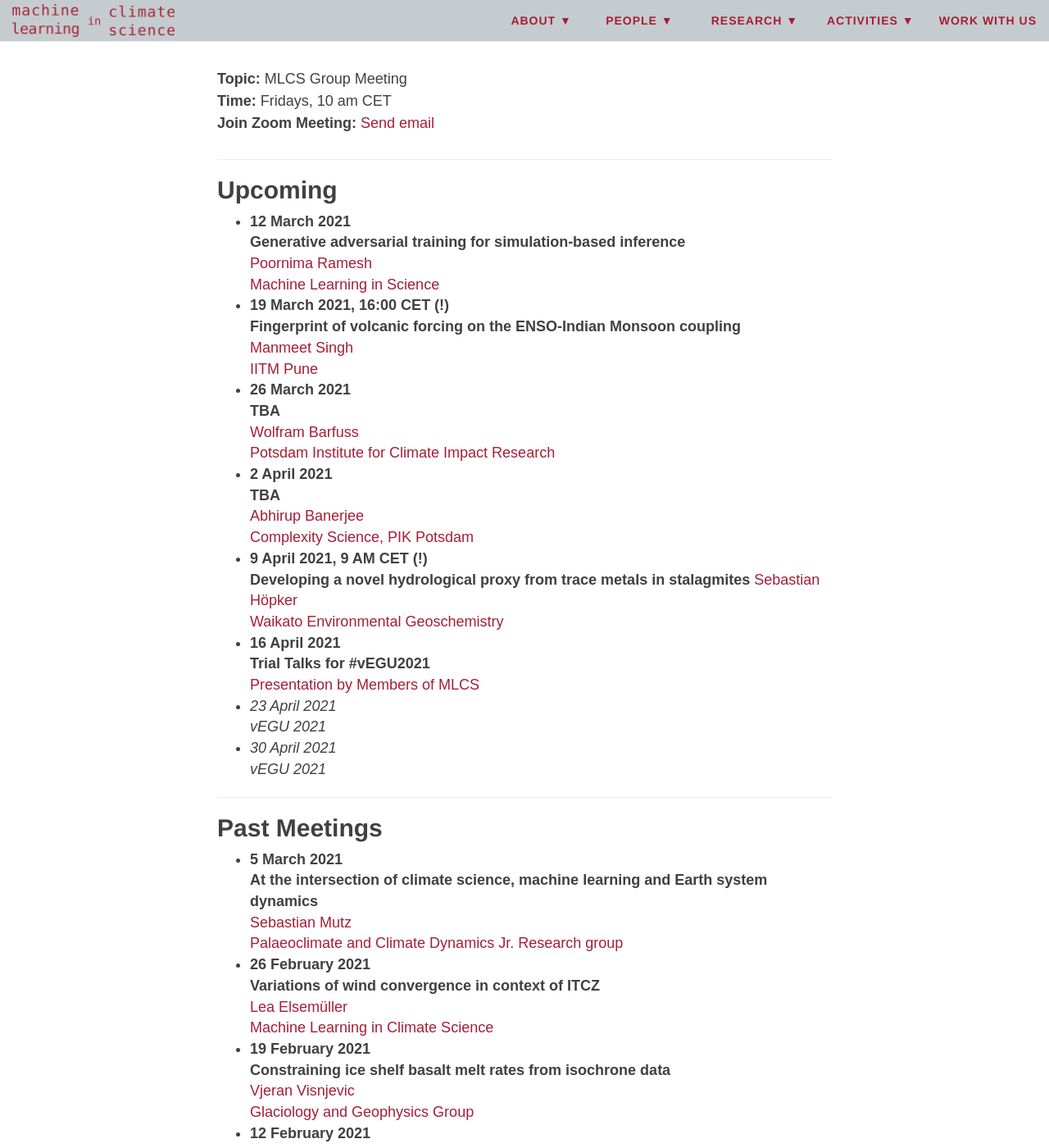
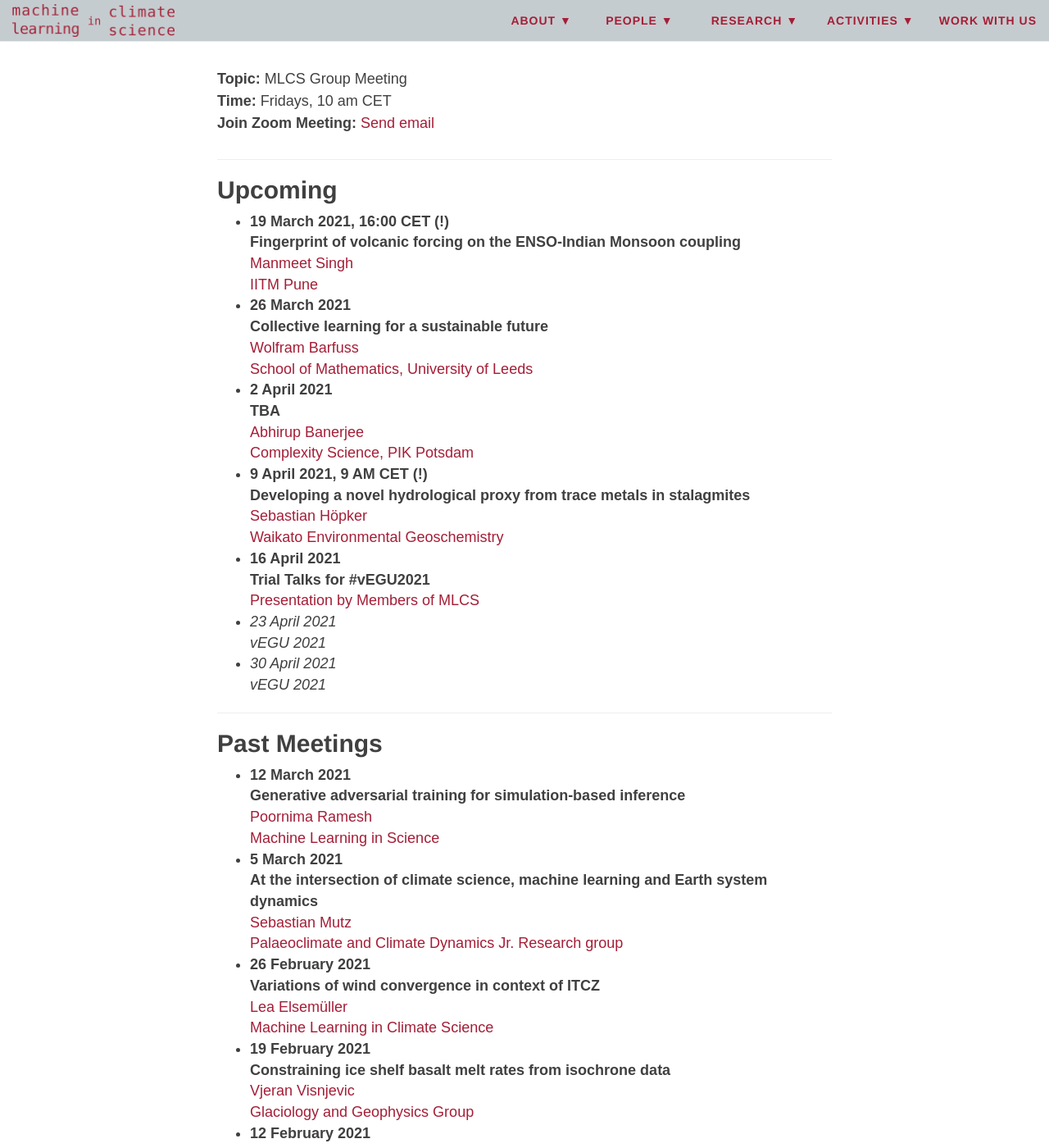
Before and after one commit to mlcs/mlcs.github.io, a Jekyll site: the page built from activities/group-meetings.md, in a window 1280 px wide and 1400 px high, scrolled down 748 px. Shown: the whole window at 82% size. Built offline with Jekyll 4.4.1, drawn with Linux system fonts in a browser that asks for light colours; nearby versions of some CDN libraries.

Commit message:
archive Poornima's talk; Add title for Wolfram's talk

```diff
--- a/activities/group-meetings.md
+++ b/activities/group-meetings.md
@@ -24,19 +24,14 @@ meetings are entirely on Zoom.
 
 ## Upcoming
 
-+ **12 March 2021**
-**Generative adversarial training for simulation-based inference**
-[Poornima Ramesh]()
-[Machine Learning in
-Science](https://uni-tuebingen.de/en/fakultaeten/mathematisch-naturwissenschaftliche-fakultaet/fachbereiche/informatik/lehrstuehle/machine-learning-in-science/start/)
 + **19 March 2021, 16:00 CET (!)**
 **Fingerprint of volcanic forcing on the ENSO-Indian Monsoon coupling**
 [Manmeet Singh](https://www.tropmet.res.in/119-Manmeet%20%20Singh-scientist_detail)
 [IITM Pune](https://www.tropmet.res.in/index.php)
 + **26 March 2021**
-**TBA**
-[Wolfram Barfuss](https://www.pik-potsdam.de/members/barfuss)
-[Potsdam Institute for Climate Impact Research](https://www.pik-potsdam.de/)
+**Collective learning for a sustainable future**
+[Wolfram Barfuss](https://wbarfuss.github.io/)
+[School of Mathematics, University of Leeds](https://eps.leeds.ac.uk/maths)
 + **2 April 2021**
 **TBA**
 [Abhirup Banerjee](https://www.pik-potsdam.de/members/banerjee)
@@ -57,6 +52,11 @@ _vEGU 2021_
 
 ## Past Meetings
 
++ **12 March 2021**
+**Generative adversarial training for simulation-based inference**
+[Poornima Ramesh]()
+[Machine Learning in
+Science](https://uni-tuebingen.de/en/fakultaeten/mathematisch-naturwissenschaftliche-fakultaet/fachbereiche/informatik/lehrstuehle/machine-learning-in-science/start/)
 + **5 March 2021**
 **At the intersection of climate science, machine learning and Earth system dynamics**
 [Sebastian Mutz](http://mutz.science/)
```
